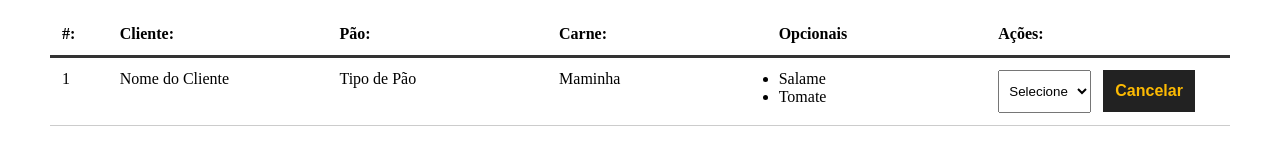
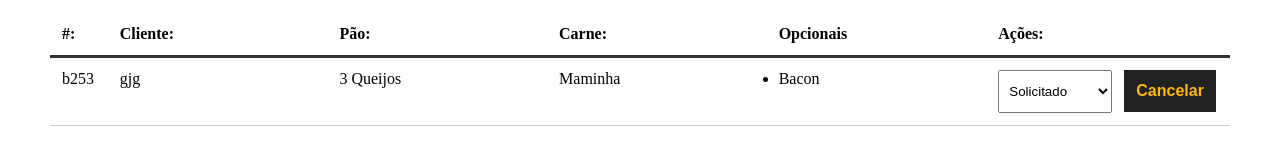
Before and after one commit to NathaLopesZerbo/Projeto-Burger, a Vue app: page /pedidos in a window 1280 px wide. Shown: the part 193-356 px from the top of the page. Built offline with nearby package versions, Linux system fonts and the light colour scheme; data requests are answered from the project's data file.

Commit message:
Inserindo algumas funções CRUD na aplicação

```diff
--- a/db/db.json
+++ b/db/db.json
@@ -78,6 +78,15 @@
     }
   ],
   "burgers": [
-
+    {
+      "id": "b253",
+      "nome": "gjg",
+      "carne": "Maminha",
+      "pao": "3 Queijos",
+      "opcionais": [
+        "Bacon"
+      ],
+      "status": "Solicitado"
+    }
   ]
 }
--- a/src/components/Dashboard.vue
+++ b/src/components/Dashboard.vue
@@ -11,22 +11,27 @@
             </div>
         </div>
         <div id="burger-table-rows">
-            <div class="burger-table-row">
-                <div class="order-number">1</div>
-                <div>Nome do Cliente</div>
-                <div>Tipo de Pão</div>
-                <div>Maminha</div>
+            <div class="burger-table-row" v-for="burger in burgers" :key="burger.id">
+                <div class="order-number">{{ burger.id }}</div>
+                <div>{{burger.nome }}</div>
+                <div> {{ burger.pao }}</div>
+                <div> {{ burger.carne }}</div>
                 <div>
                     <ul>
-                        <li>Salame</li>
-                        <li>Tomate</li>
+                        <li v-for="(opcional, index) in burger.opcionais" :key="index">
+                            {{ opcional }}
+                        </li>
                     </ul>
                 </div>
                 <div>
                     <select name="status" class="status">
                         <option value="">Selecione</option>
+                        <option v-for="s in status" :key="s.id"
+                        value="s.tipo" :selected="burger.status == s.tipo">
+                        {{ s.tipo }}
+                        </option>
                     </select>
-                    <button class="delete-btn">Cancelar</button>
+                    <button class="delete-btn" @click="deleteBurger(burger.id)">Cancelar</button>
                 </div>
             </div>
         </div>
@@ -34,10 +39,49 @@
 </template>
 
 <script>
+
     export default{
-        name: 'Dashboard'
+        name: 'Dashboard',
+        data() {
+            return {
+                burgers: null,
+                burger_id: null,
+                status: [],
+            }
+        },
+        methods:{
+            async getPedidos(){
+                const req = await fetch('http://localhost:3000/burgers');
+
+                const data = await req.json();
+
+                this.burgers = data;
+
+                this.getStatus();
+            },
+            async getStatus(){
+                const req = await fetch('http://localhost:3000/status');
+                const data = await req.json();
+                this.status = data;
+            },
+            async deleteBurger(id){
+                const req  = await fetch(`http://localhost:3000/burgers/${id}`,{
+                    method: 'DELETE'
+                });
+
+                const res = await req.json();
+
+                this.getPedidos();
+            }
+        },
+        mounted(){
+            this.getPedidos();
+        }
     }
 </script>
+
+
+
 
 <style scoped>
     #burger-table {
```
